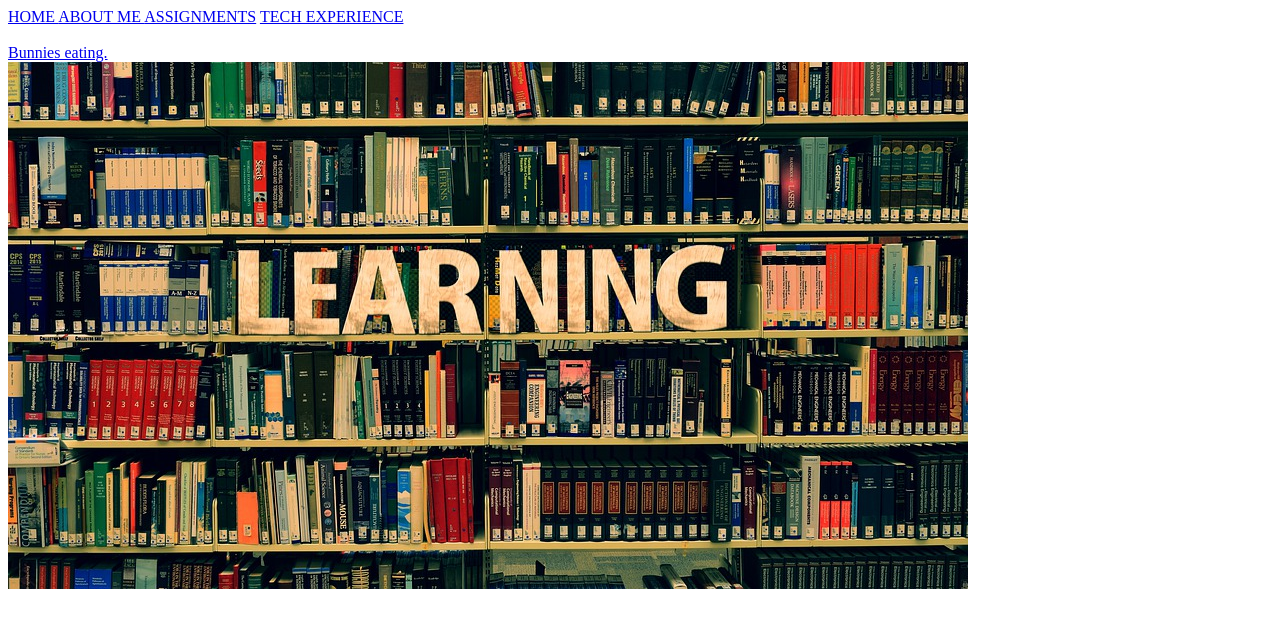
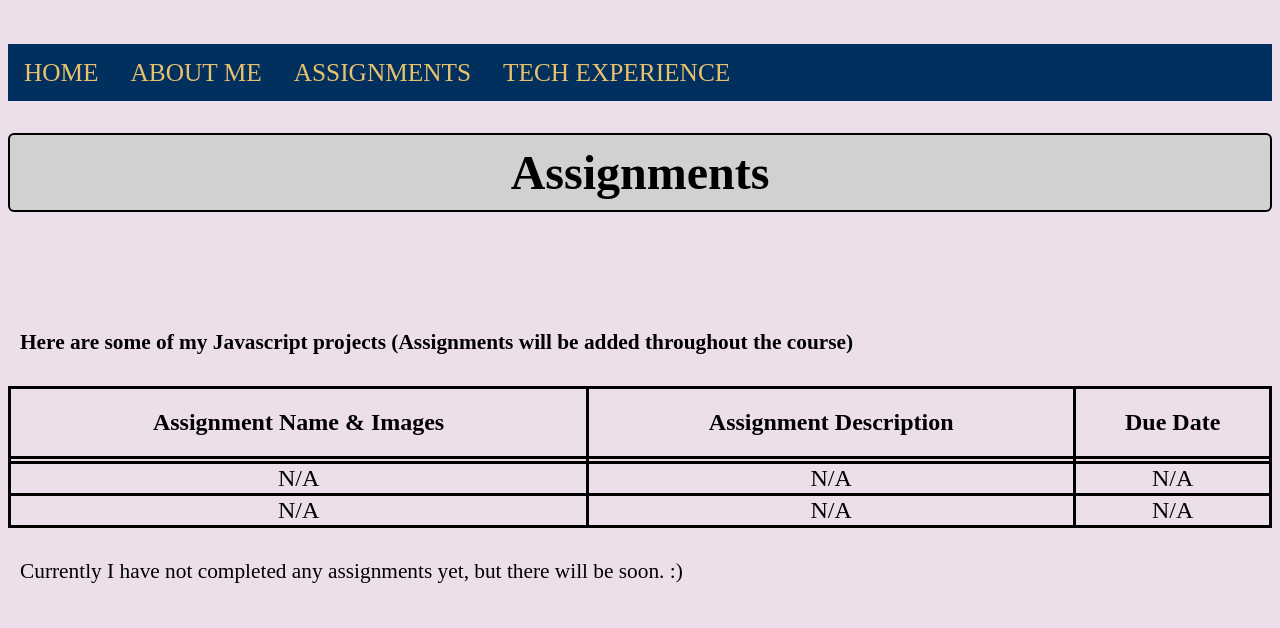
Before and after one commit to xo3d2diy/Website-2.0, a plain HTML site: page pages/assignments.html in a window 1280 px wide. Drawn offline with Linux system fonts and the light colour scheme.

Commit message:
octomber 18 final changes

```diff
--- a/pages/assignments.html
+++ b/pages/assignments.html
@@ -1,19 +1,72 @@
 <!DOCTYPE html>
 <html lang="en">
 <head>
+    <link rel="stylesheet" href="../styles/assignments.css">
     <meta charset="UTF-8">
     <meta name="viewport" content="width=device-width, initial-scale=1.0">
-    <title>Document</title>
+    <title>Assignments</title>
 </head>
 <body>
-    <a href="../index-XXLOCCOXX.html"> HOME </a>
-    <a href="about-me.html"> ABOUT ME </a>
-    <a href="assignments.html"> ASSIGNMENTS</a>
-    <a href="tech-experience.html"> TECH EXPERIENCE </a>
+
+    <br>
+    <br>
+     <center>
+        <ul>
+            <li><a href="../index.html">HOME</a></li>
+            <li><a href="about-me.html">ABOUT ME</a></li>
+           <li><a href="assignments.html">ASSIGNMENTS</a></li>
+            <li><a href="tech-experience.html">TECH EXPERIENCE</a></li>
+
+        </ul>
+     </center>
+
+ <center><h1>Assignments</h1></center>
 <br>
 <br>
-    <a href="https://www.youtube.com/watch?v=pr_5orMmoXY"> Bunnies eating.</a>
-    <br>
-    <img src="../images/book.jpg" alt="Book">
+<br>
+<p><strong> Here are some of my Javascript projects (Assignments will be added throughout the course)</strong></p>
+
+
+<center><style>
+    table, td, th {
+      border: 3px solid black;
+    }
+
+    table {
+      border-collapse: collapse;
+      width: 100%;
+    }
+
+    th {
+      height: 65px;
+    }
+    </style> </center>
+
+<table>
+    <tr>
+      <th>Assignment Name & Images</th>
+      <th>Assignment Description</th>
+      <th>Due Date</th>
+    </tr>
+    <tr>
+      <td></td>
+      <td></td>
+      <td></td>
+    </tr>
+    <tr>
+      <td>N/A</td>
+      <td>N/A</td>
+      <td>N/A</td>
+    </tr>
+    <tr>
+      <td>N/A</td>
+      <td>N/A</td>
+      <td>N/A</td>
+    </tr>
+
+  </table>
+
+  <P>Currently I have not completed any assignments yet, but there will be soon. :)</P>
+
 </body>
 </html>
--- /dev/null
+++ b/styles/about-me.css
@@ -0,0 +1,54 @@
+ul {
+    list-style-type: none;
+    margin: 0;
+    padding: 0;
+    overflow: hidden;
+    background-color:#012f5e;
+    font-family: IBM Plex Sans
+  }
+
+  li {
+    float:left;
+  }
+
+  li a {
+    display: block;
+    color:#e8c16d;
+    text-align: left;
+    padding: 14px 16px;
+    text-decoration: none;
+    font-size: 19pt;
+  }
+
+
+  li a:hover {
+    background-color: #212121;
+
+  }
+
+
+  body {
+    background-color: #f5e3ce;
+    font-family: IBM Plex Sans;
+    font-size: 15pt;
+  }
+    p { border: 2px solid black;
+        border-radius: 6px;
+        text-align: left;
+
+
+  border-image-width: 5mm;   }
+
+
+  h1{ font-size: 36pt;
+    border: 1px;
+    display: block;
+    color: black;
+    text-align: center;
+    padding: 10px 12px;
+    text-decoration: none;
+    background-color: #d1d1d1;
+    border: 2px solid black;
+    border-radius: 6px;
+
+}
--- /dev/null
+++ b/styles/assignments.css
@@ -0,0 +1,62 @@
+ul {
+    list-style-type: none;
+    margin: 0;
+    padding: 0;
+    overflow: hidden;
+    background-color:#012f5e;
+    font-family: IBM Plex Sans
+  }
+
+  li {
+    float:left;
+  }
+
+  li a {
+    display: block;
+    color:#e8c16d;
+    text-align: left;
+    padding: 14px 16px;
+    text-decoration: none;
+    font-size: 19pt;
+  }
+
+
+  li a:hover {
+    background-color: #212121;
+
+  }
+  body {
+    background-color:  #eddfe9;
+    font-family: IBM Plex Sans;
+  }
+
+  tr {font-size: 18pt;
+
+  }
+table {text-align: center;
+
+}
+
+h1{ font-size: 36pt;
+    border: 1px;
+    display: block;
+    color: black;
+    text-align: center;
+    padding: 10px 12px;
+    text-decoration: none;
+    background-color: #d1d1d1;
+    border: 2px solid black;
+    border-radius: 6px;
+
+}
+
+p{ font-size: 16pt;
+    border: 1px;
+    display: block;
+    color: black;
+    text-align: left;
+    padding: 10px 12px;
+
+
+
+}
--- /dev/null
+++ b/styles/main.css
@@ -0,0 +1,58 @@
+ul {
+    list-style-type: none;
+    margin: 0;
+    padding: 0;
+    overflow: hidden;
+    background-color:#012f5e;
+    font-family: IBM Plex Sans
+  }
+
+  li {
+    float:left;
+  }
+
+  li a {
+    display: block;
+    color:#e8c16d;
+    text-align: left;
+    padding: 14px 16px;
+    text-decoration: none;
+    font-size: 19pt;
+  }
+
+
+  li a:hover {
+    background-color: #212121;
+
+  }
+
+
+
+
+
+
+
+  body {
+    background-color: #eddfe9;
+    font-family: IBM Plex Sans
+
+
+  }
+
+
+  h1{ font-size: 36pt;
+    border: 1px;
+    display: block;
+    color: black;
+    text-align: center;
+    padding: 10px 12px;
+    text-decoration: none;
+    background-color: #d1d1d1;
+    border: 2px solid black;
+    border-radius: 6px;
+
+}
+
+img {width: 100%;
+
+}
--- /dev/null
+++ b/styles/tech-experience.css
@@ -0,0 +1,52 @@
+ul {
+    list-style-type: none;
+    margin: 0;
+    padding: 0;
+    overflow: hidden;
+    background-color:#012f5e;
+    font-family: IBM Plex Sans
+  }
+
+  li {
+    float:left;
+  }
+
+  li a {
+    display: block;
+    color:#e8c16d;
+    text-align: left;
+    padding: 14px 16px;
+    text-decoration: none;
+    font-size: 19pt;
+  }
+
+
+  li a:hover {
+    background-color: #212121;
+
+  }
+  body {
+    background-color:#f5e3ce;
+    font-family: IBM Plex Sans;
+  }
+
+
+  h1{ font-size: 36pt;
+    border: 1px;
+    display: block;
+    color: black;
+    text-align: center;
+    padding: 10px 12px;
+    text-decoration: none;
+    background-color: #d1d1d1;
+    border: 2px solid black;
+    border-radius: 6px;
+
+}
+p { border: 2px solid black;
+    border-radius: 6px;
+    text-align: left;
+    font-size: 15pt;
+
+
+border-image-width: 5mm;   }
```
Also changed, not shown: index.html (+21 -12 lines), pages/about-me.html (+63 -10 lines), pages/tech-experience.html (+20 -7 lines), images/cooked-food-with-toppings.jpg (added), images/dna-genetic-material-helix-proteins.jpg (added), images/robot-arm-technology-robot-arm-robotics-kawasaki-science-orange-tech.jpg (added), 1 other file.
